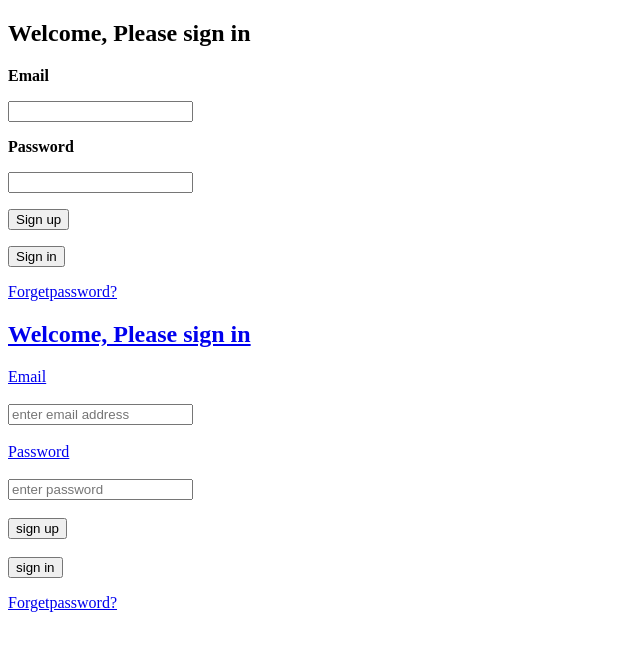
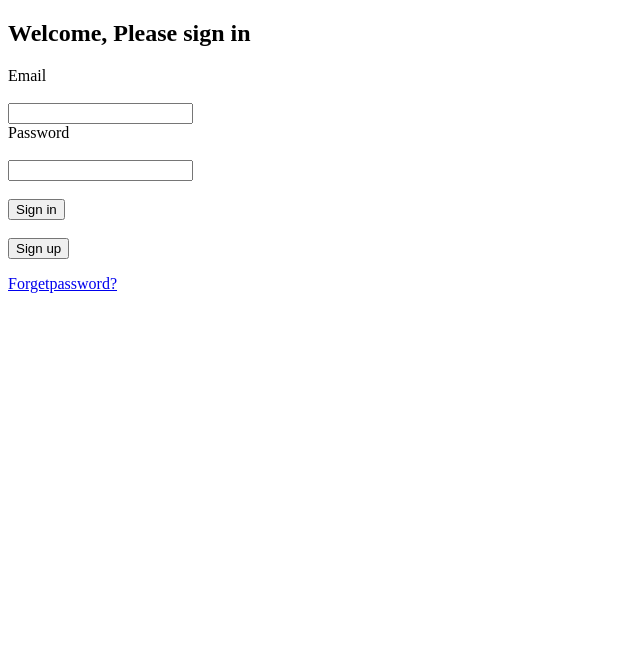
Before and after one commit to Bridgetamana/FirstProject, a plain HTML site: page index.html in a window 1280 px wide. Shown: the whole page, without its empty margins (0-640 px from the left). Drawn offline with Linux system fonts and the light colour scheme.

Commit message:
added index.html file and styles.css file

```diff
--- a/index.html
+++ b/index.html
@@ -3,38 +3,26 @@
 <head>
     <meta charset="UTF-8">
     <meta http-equiv="X-UA-Compatible" content="IE=edge">
-    <meta name="viewport" content="width=device-width, initial-scale=1.0">
-    <title>Website project</title>
+    <meta name="viewport" content="width=<device-width>, initial-scale=1.0">
+    <title>Website Project</title>
 </head>
 <body>
-    <h2>Welcome, Please sign in</h2>
-    <form>
-       <strong>Email</strong><br />
-       <p><input type="text" name="Email"/></p>
-       <p><strong>Password</strong></p>
-       <p><input type="text" name="Email"/></p>
-       <input type="button" name="Signup" value="Sign up" />
-       <p><input type="button" name="Signin" value="Sign in" /></p>
-       <p><a href="#">Forgetpassword?</a</p>
-    </form>
     <main>
         <h2>Welcome, Please sign in</h2>
         <form>
             <div>
                 <label for="email">Email</label><br><br>
-            <input type="text" id="email" placeholder="enter email address">
+                <input type="text" name="email">
             </div>
-        <br>
             <div>
                 <label for="password">Password</label><br><br>
-            <input type="text" id="password" placeholder="enter password">
+                <input type="text" name="password"><br><br>
             </div>
-        <br>
             <div>
-            <button>sign up</button><br><br>
-            <button>sign in</button>
+                <button>Sign in</button><br><br>
+                <button>Sign up</button>
             </div>
-        <p><a href="#">Forgetpassword?</a</p>
+            <p><a href="#">Forgetpassword?</a></p>
         </form>
     </main>
 </body>
```
Lines whose indentation alone changed are shown as unchanged.
